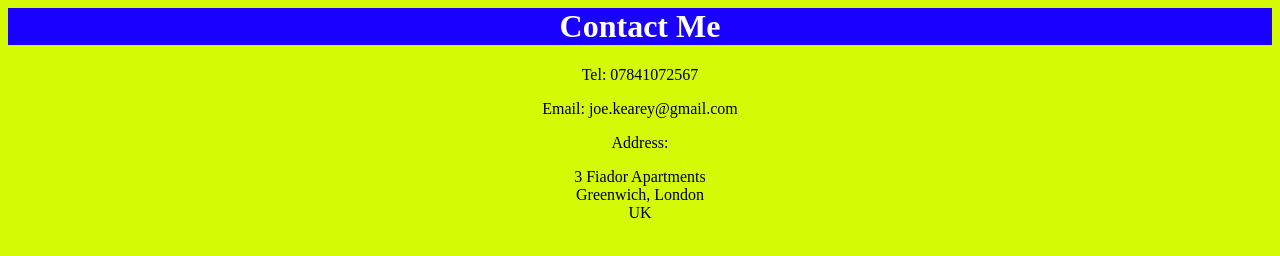
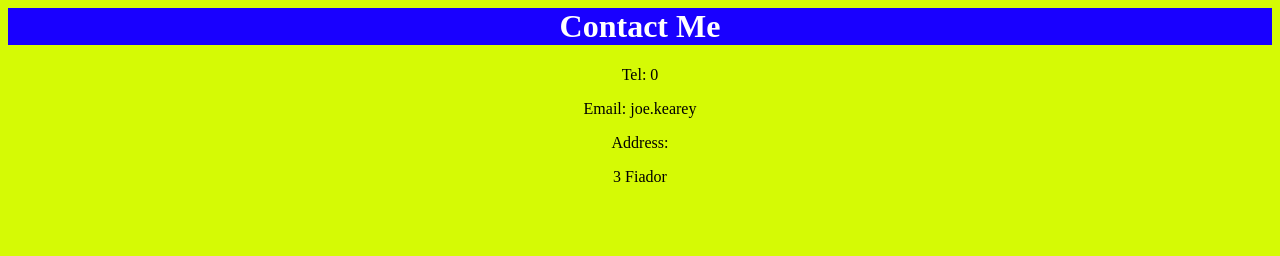
Before and after one commit to JoeKearey/HTML-Testing, a plain HTML site: page public/contact.html in a window 1280 px wide. Drawn offline with Linux system fonts and the light colour scheme.

Commit message:
Add files via upload

```diff
--- a/public/contact.html
+++ b/public/contact.html
@@ -1,11 +1,9 @@
 <link href="../style.css" rel="stylesheet">
 
 <h1>Contact Me</h1>
-<p>Tel: 07841072567</p>
-<p>Email: joe.kearey@gmail.com</p>
+<p>Tel: 0</p>
+<p>Email: joe.kearey</p>
 <p>Address:</p>
 <p>
-  3 Fiador Apartments<br />
-  Greenwich, London<br />
-  UK <br />
+  3 Fiador
 </p>
```
